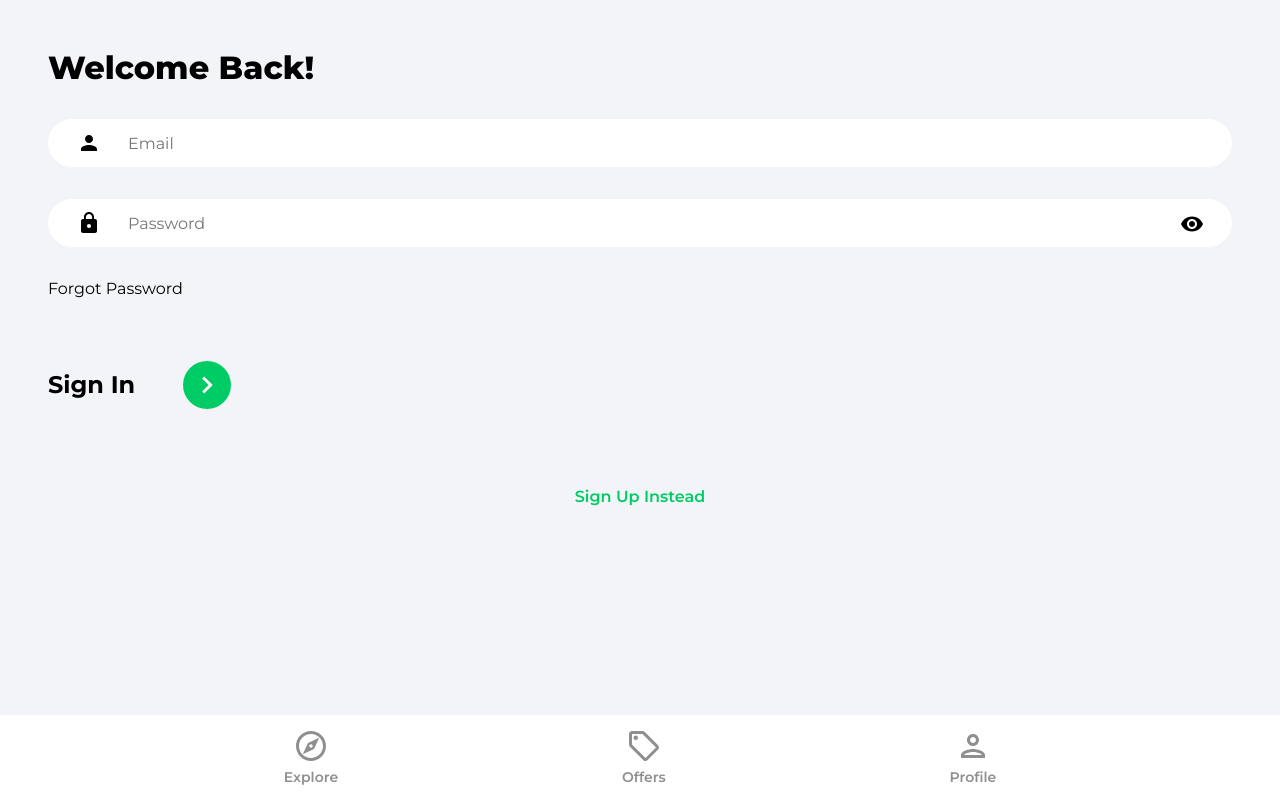
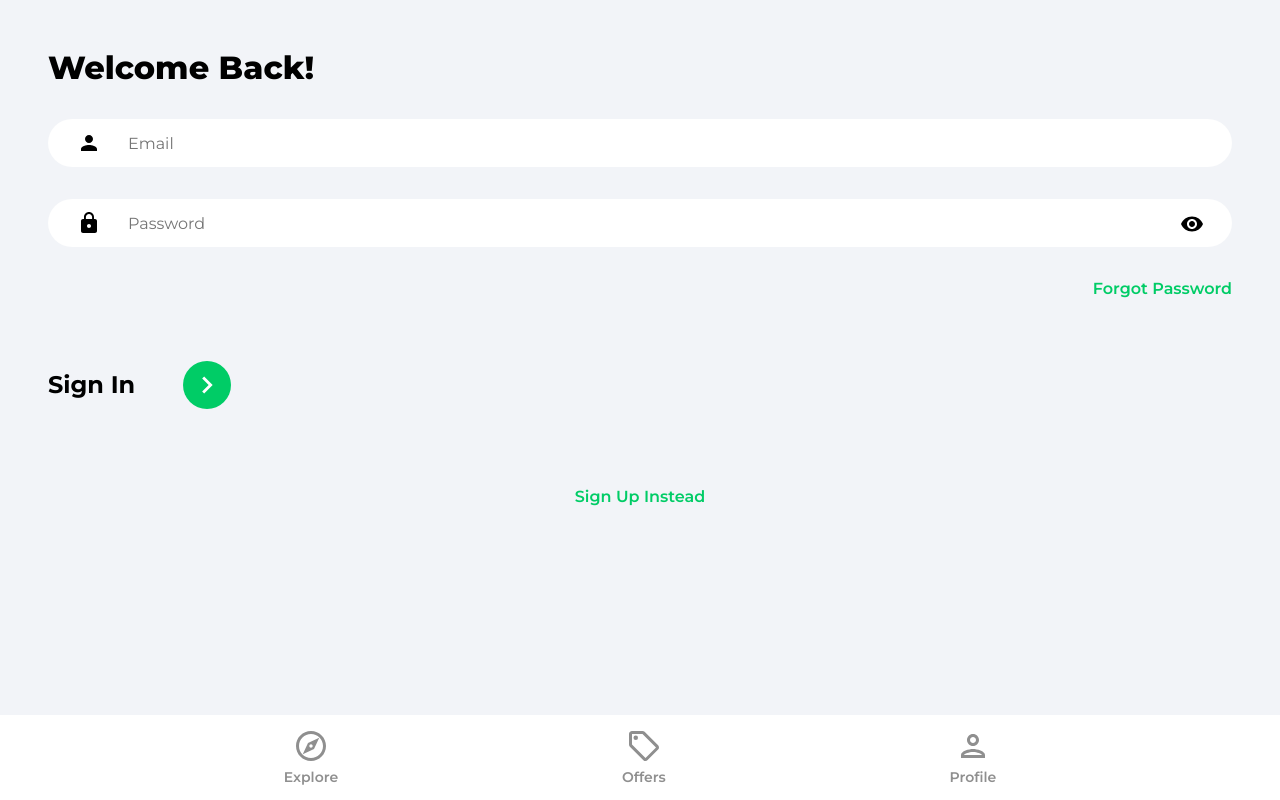
Before and after one commit to xDamneDx/react-traversy-house-marketplace, a React (Create React App) app: page /sign-in in a window 1280 px wide. Built offline with nearby package versions, Linux system fonts and the light colour scheme; no server answers.

Commit message:
Fixed typo in forgot password link className

```diff
--- a/src/pages/SignIn.jsx
+++ b/src/pages/SignIn.jsx
@@ -72,7 +72,7 @@ function SignIn() {
                 onClick={() => setShowPassword((prevState) => !prevState)}
               />
             </div>
-            <Link to="/forgot-password" className="ForgotPasswordLink">
+            <Link to="/forgot-password" className="forgotPasswordLink">
               Forgot Password
             </Link>
             <div className="signInBar">
```
